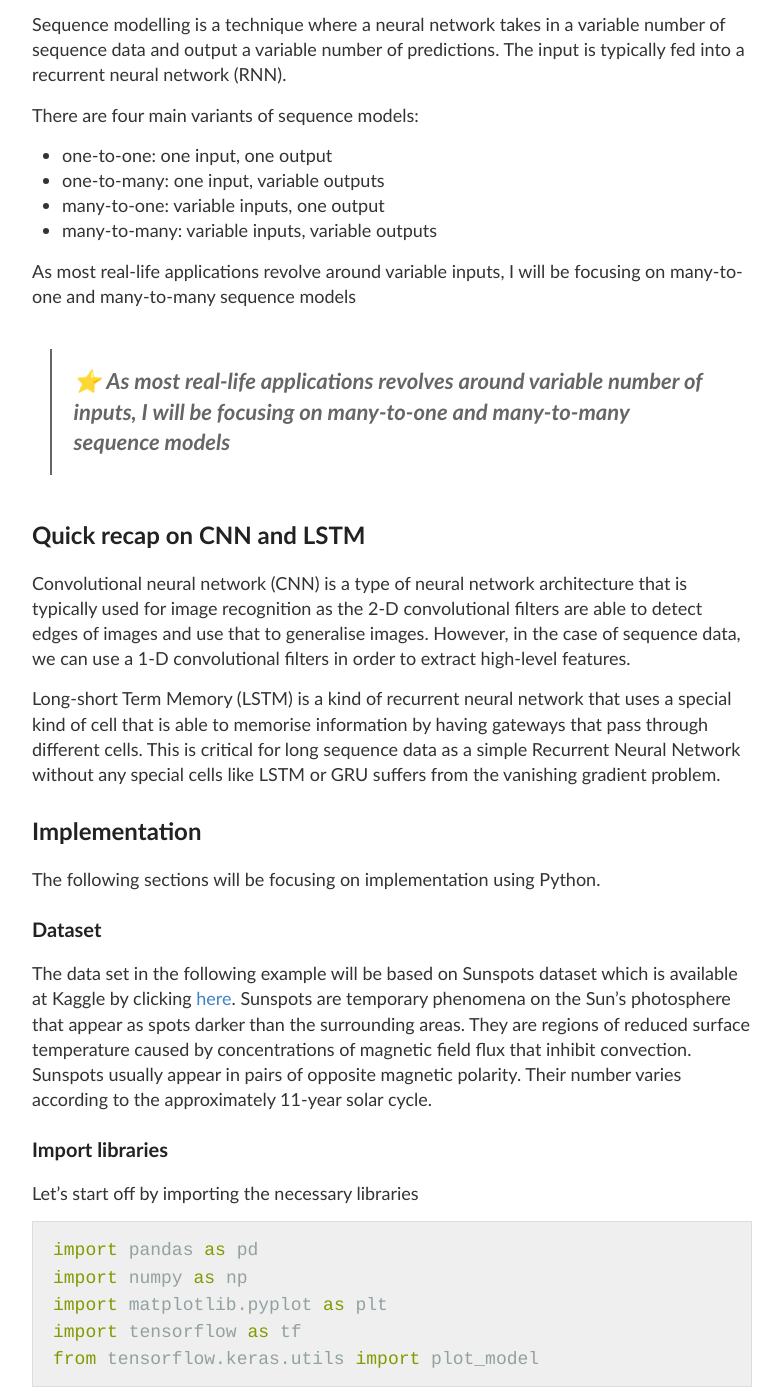
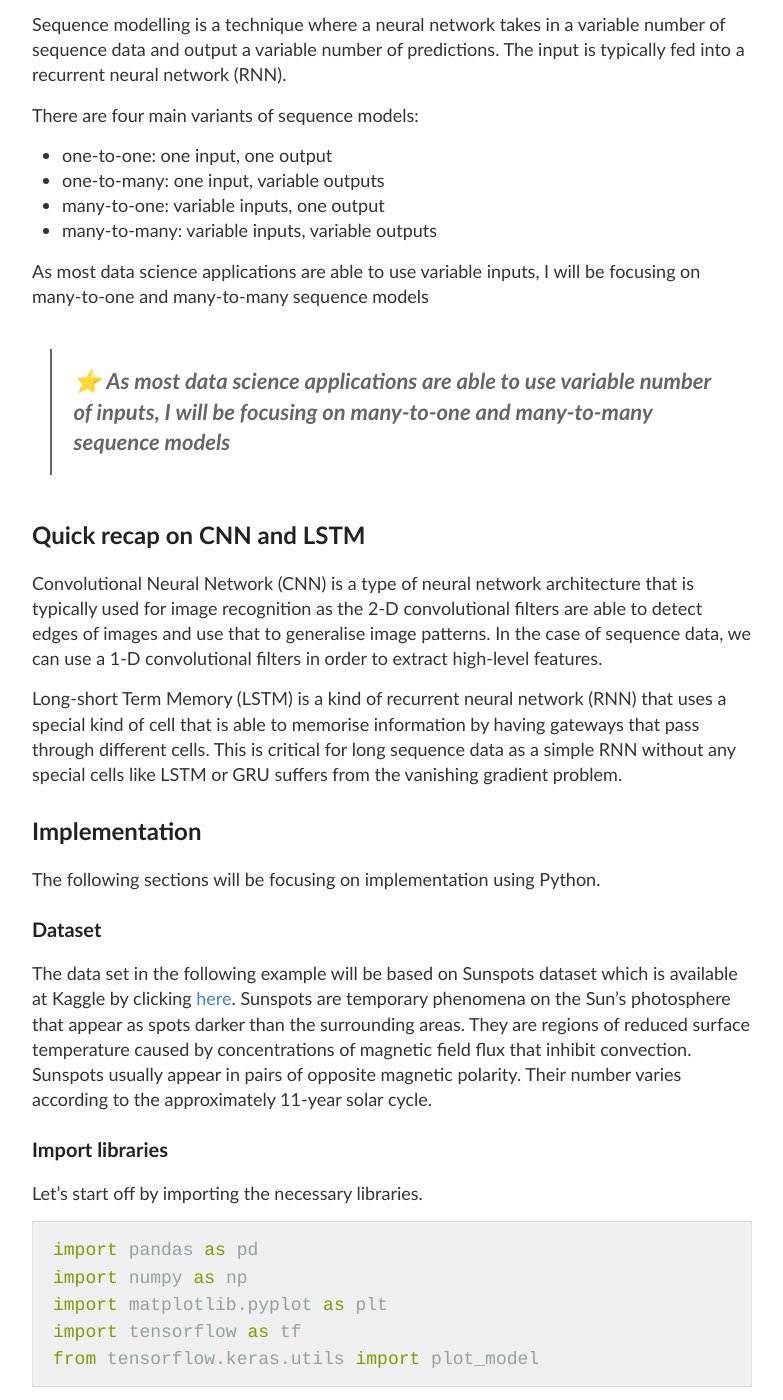
Before and after one commit to wngaw/wngaw.github.io, a Jekyll site: the page built from _posts/2020-07-25-sequence-modelling-using-cnn-and-lstm.md, in a window 1280 px wide and 1400 px high, scrolled down 1015 px. Shown: the whole window, without its empty margins (248-1031 px from the left). Built offline with Jekyll 4.4.1, drawn with Linux system fonts in a browser that asks for light colours.

Commit message:
correct spelling errors

````diff
--- a/_posts/2020-07-25-sequence-modelling-using-cnn-and-lstm.md
+++ b/_posts/2020-07-25-sequence-modelling-using-cnn-and-lstm.md
@@ -23,15 +23,15 @@
 - many-to-one: variable inputs, one output
 - many-to-many: variable inputs, variable outputs
 
-As most real-life applications revolve around variable inputs, I will be focusing on many-to-one and many-to-many sequence models
+As most data science applications are able to use variable inputs, I will be focusing on many-to-one and many-to-many sequence models
 
-> ⭐ **As most real-life applications revolves around variable number of inputs, I will be focusing on many-to-one and many-to-many sequence models** <br />
+> ⭐ **As most data science applications are able to use variable number of inputs, I will be focusing on many-to-one and many-to-many sequence models** <br />
 
 ## Quick recap on CNN and LSTM
 
-Convolutional neural network (CNN) is a type of neural network architecture that is typically used for image recognition as the 2-D convolutional filters are able to detect edges of images and use that to generalise images. However, in the case of sequence data, we can use a 1-D convolutional filters in order to extract high-level features.
+Convolutional Neural Network (CNN) is a type of neural network architecture that is typically used for image recognition as the 2-D convolutional filters are able to detect edges of images and use that to generalise image patterns. In the case of sequence data, we can use a 1-D convolutional filters in order to extract high-level features.
 
-Long-short Term Memory (LSTM) is a kind of recurrent neural network that uses a special kind of cell that is able to memorise information by having gateways that pass through different cells. This is critical for long sequence data as a simple Recurrent Neural Network without any special cells like LSTM or GRU suffers from the vanishing gradient problem.
+Long-short Term Memory (LSTM) is a kind of recurrent neural network (RNN) that uses a special kind of cell that is able to memorise information by having gateways that pass through different cells. This is critical for long sequence data as a simple RNN without any special cells like LSTM or GRU suffers from the vanishing gradient problem.
 
 ## Implementation
 
@@ -43,7 +43,7 @@
 
 ### Import libraries
 
-Let's start off by importing the necessary libraries
+Let's start off by importing the necessary libraries.
 
 ```python
 import pandas as pd
````
